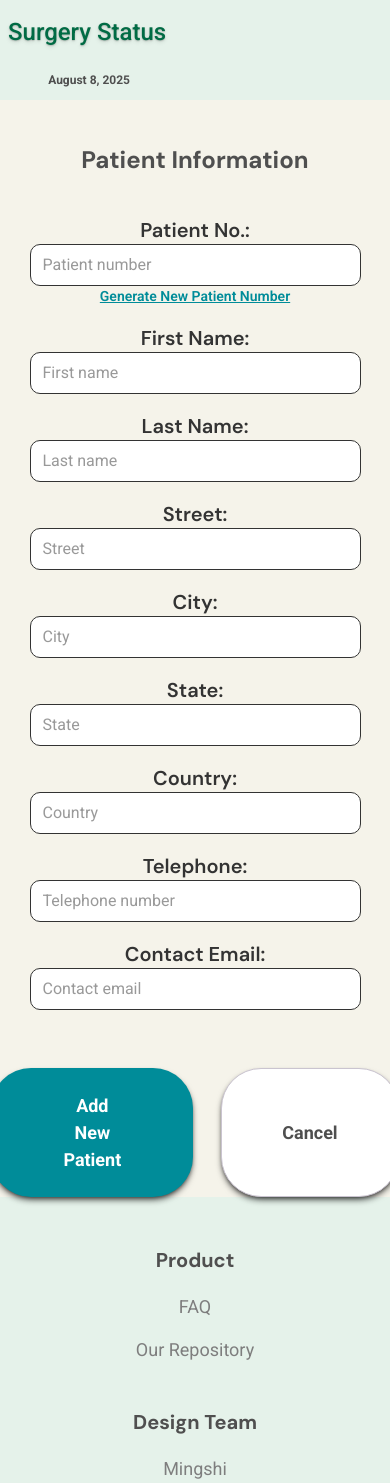
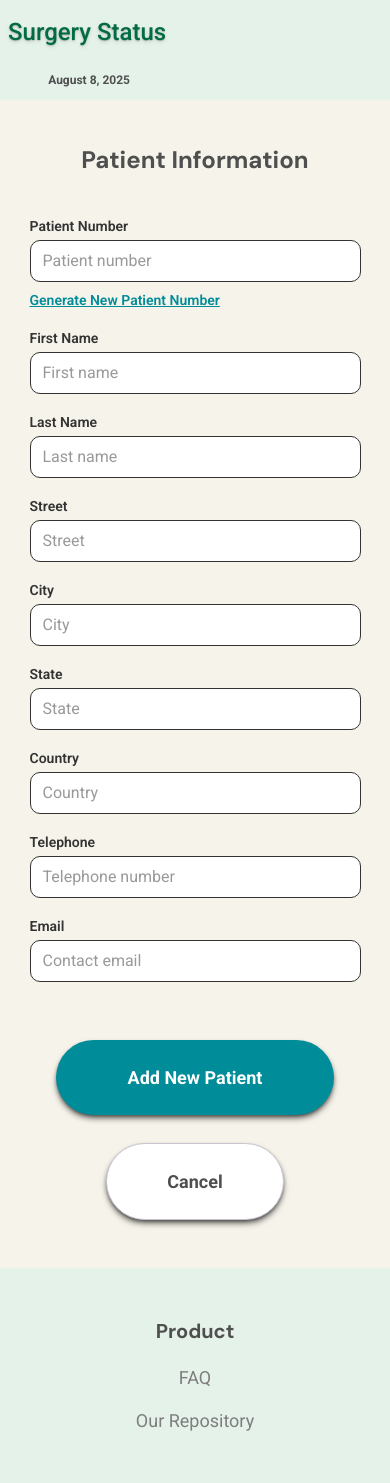
Before and after one commit to chingu-voyages/V56-tier2-team-25, a React (Vite) app: page /addPatient in a window 390 px wide. Shown: the top 1483 px of the page. Built offline with nearby package versions, Linux system fonts and the light colour scheme; the HTML template or start-up script is replaced by a standard one.

Commit message:
faq mobile styling

```diff
--- a/src/App.jsx
+++ b/src/App.jsx
@@ -32,7 +32,7 @@ function Home() {
     <div>
       <div className="min-h-screen w-full flex flex-col">
         <Header />
-        <div className="flex flex-1 flex-col items-center pt-11 lg:pt-0 justify-start md:justify-center text-center md:text-left bg-[#F5F3EA]">
+        <div className="flex flex-1 flex-col items-center py-11 md:py-0 justify-start md:justify-center text-center md:text-left bg-[#F5F3EA]">
           <div className="container flex flex-col lg:flex-row justify-center items-center mx-auto lg:px-10 px-8 lg:gap-18">
             <div className="flex items-center justify-center mb-6 lg:mb-0 order-0 lg:order-2">
               <img src={homeImg} className="w-auto object-contain" />
--- a/src/components/AddPatient.jsx
+++ b/src/components/AddPatient.jsx
@@ -13,15 +13,15 @@ const AddPatient = () => {
     const [patientNo, setPatientNo] = useState('')
 
     const inputs = [
-        { label: "Patient No.:", type: 'text', name: 'patientNo', placeholder: 'Patient number'},
-        { label: "First Name:", type: 'text', name: 'firstName', placeholder: 'First name' },
-        { label: "Last Name:", type: 'text', name: 'lastName', placeholder: 'Last name' },
-        { label: "Street:", type: 'text', name: 'street', placeholder: 'Street' },
-        { label: "City:", type: "text", name: 'city', placeholder: 'City' },
-        { label: "State:", type: 'text', name: 'state', placeholder: 'State' },
-        { label: "Country:", type: 'text', name: 'country', placeholder: 'Country' },
-        { label: "Telephone:", type: 'tel', name: 'telephone', placeholder: 'Telephone number' },
-        { label: "Contact Email:", type: 'email', name: 'email', placeholder: 'Contact email' },
+        { label: "Patient No.:", type: 'text', name: 'patientNo', placeholder: 'Patient number', mobileLabel: 'Patient Number'},
+        { label: "First Name:", type: 'text', name: 'firstName', placeholder: 'First name', mobileLabel: 'First Name'},
+        { label: "Last Name:", type: 'text', name: 'lastName', placeholder: 'Last name', mobileLabel: 'Last Name'},
+        { label: "Street:", type: 'text', name: 'street', placeholder: 'Street', mobileLabel: 'Street'},
+        { label: "City:", type: "text", name: 'city', placeholder: 'City', mobileLabel: 'City'},
+        { label: "State:", type: 'text', name: 'state', placeholder: 'State', mobileLabel: 'State'},
+        { label: "Country:", type: 'text', name: 'country', placeholder: 'Country', mobileLabel: 'Country'},
+        { label: "Telephone:", type: 'tel', name: 'telephone', placeholder: 'Telephone number', mobileLabel: 'Telephone'},
+        { label: "Contact Email:", type: 'email', name: 'email', placeholder: 'Contact email', mobileLabel: 'Email'}
     ]
 
     const generateNo = () => {
@@ -35,10 +35,16 @@ const AddPatient = () => {
     const formInputs = inputs.map(input => {
         const isPatientNo = input.name === 'patientNo'
         return (
-            <div className="flex flex-col md:flex-row justify-between items-center mb-[18px]" key = {input.name}>
+            <div className="flex flex-col md:flex-row justify-between items-center mb-[18px] px-10 md:px-0" key = {input.name}>
                 <label
                     htmlFor={input.name}
-                    className="font-semibold text-xl dm-sans text-[#333333]"
+                    className="md:hidden font-semibold text-sm text-[#333333] self-start mb-1"
+                >
+                    {input.mobileLabel}
+                </label>
+                <label
+                    htmlFor={input.name}
+                    className="hidden md:block font-semibold text-xl dm-sans text-[#333333] mb-0"
                 >
                     {input.label}
                 </label>
@@ -52,7 +58,7 @@ const AddPatient = () => {
                 />
                 {isPatientNo &&
                     <p
-                        className='text-sm font-semibold underline text-[#008C99] cursor-pointer'
+                        className='flex md:absolute md:ml-128 text-sm font-semibold underline text-[#008C99] cursor-pointer self-start pt-2'
                         onClick={generateNo}
                     >
                         Generate New Patient Number
@@ -85,7 +91,7 @@ const AddPatient = () => {
                 <h2 className="text-[#4F4F4F] font-bold text-2xl lg:text-4xl dm-sans mb-10 md:mb-24">Patient Information</h2>
                 <form onSubmit={submitForm} className="flex flex-col">
                     {formInputs}
-                    <div className="flex gap-7 mt-10">
+                    <div className="flex flex-col md:flex-row items-center gap-7 mt-10 mb-12 md:mb-0">
                             <button
                                 type="submit"
                                 className="bg-[#008C99] text-white text-[1.125rem] font-bold rounded-[40px] px-18 py-6 cursor-pointer shadow-md/60 hover:bg-[#A8D5BA]"
--- a/src/components/FAQ/Accordion.jsx
+++ b/src/components/FAQ/Accordion.jsx
@@ -8,13 +8,13 @@ const Accordion = ({question, answer}) => {
 
 
     return (
-        <div className="pb-[6px] md:py-2 border-b border-[#7e7e7e] dm-sans mb-4 md:mb-9">
+        <div className="md:py-2 border-b border-[#7e7e7e] dm-sans mb-4 md:mb-9">
             <button
                 className={`flex w-full justify-between cursor-pointer text-left font-bold md:font-medium text-sm md:text-2xl text-[#4F4F4F] ${isOpen ? 'pb-5 md:pb-9' : 'pb-0'}`}
                 onClick={() => setIsOpen(!isOpen)}
             >
                 <h4>{question}</h4>
-                {isOpen ? <FontAwesomeIcon icon={faAngleUp} /> : <FontAwesomeIcon icon={faAngleDown} size='xl'/>}
+                {isOpen ? <FontAwesomeIcon icon={faAngleUp} size='xl' /> : <FontAwesomeIcon icon={faAngleDown} size='xl'/>}
             </button>
             <div className={`grid overflow-hidden transition-all duration-300 ease-in-out text-[#4F4F4F] ${isOpen ? 'grid-rows[1fr] opacity-100' : 'grid-rows-[0fr] opacity-0'}`}>
                 <div className='overflow-hidden pb-5 md:pb-9 text-sm md:text-[1.125rem]'>
--- a/src/components/FAQ/FAQ.jsx
+++ b/src/components/FAQ/FAQ.jsx
@@ -33,7 +33,7 @@ const FAQ = () => {
         <>
             <div className="w-full min-h-screen flex flex-col">
                 <Header/>
-                <div className="flex flex-1 flex-col md:justify-center items-center pt-11 md:pt-0 px-8 md:px-0 bg-[#F5F3EA] dm-sans">
+                <div className="flex flex-1 flex-col md:justify-center items-center pb-10 md:pb-0 pt-11 md:pt-0 px-8 md:px-0 bg-[#F5F3EA] dm-sans">
                     <h2 className="text-2xl md:text-[3.5rem] font-bold text-[#4F4F4F] mb-12 md:mb-26 text-center">Frequently Asked Questions (FAQ)</h2>
                     <div className="md:w-[866px]">
                         <h3 className="text-[1.25rem] md:text-4xl font-semibold md:font-bold text-[#4F4F4F] mb-[30px] md:mb-13">Surgery Updates</h3>
```
